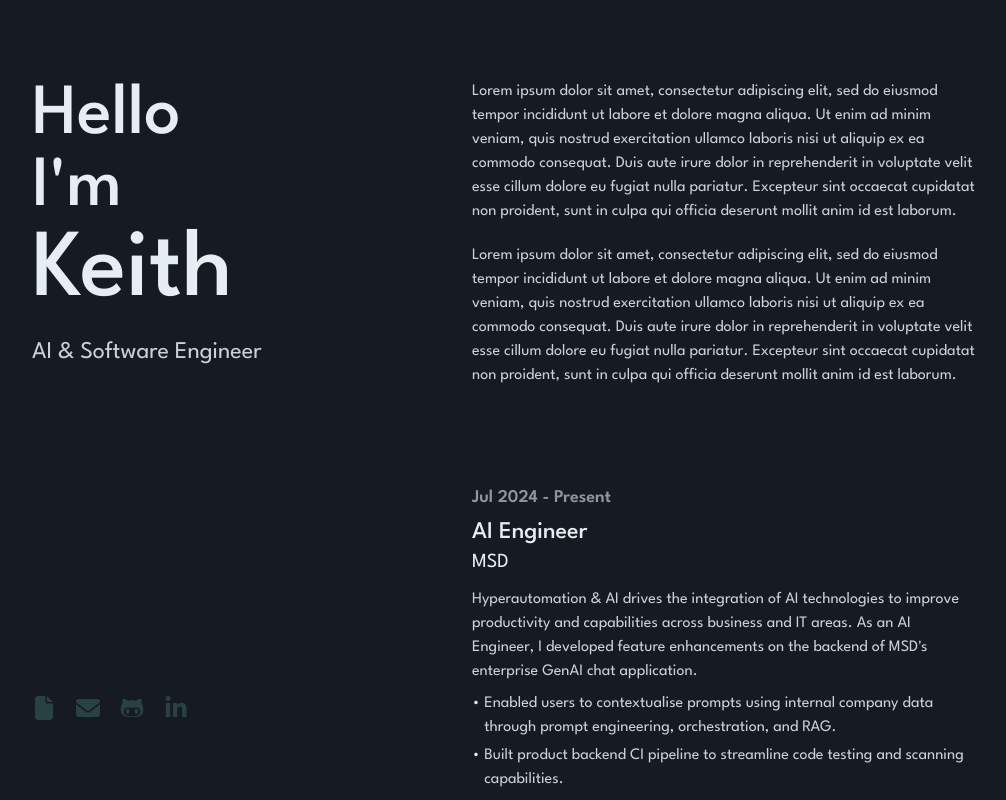
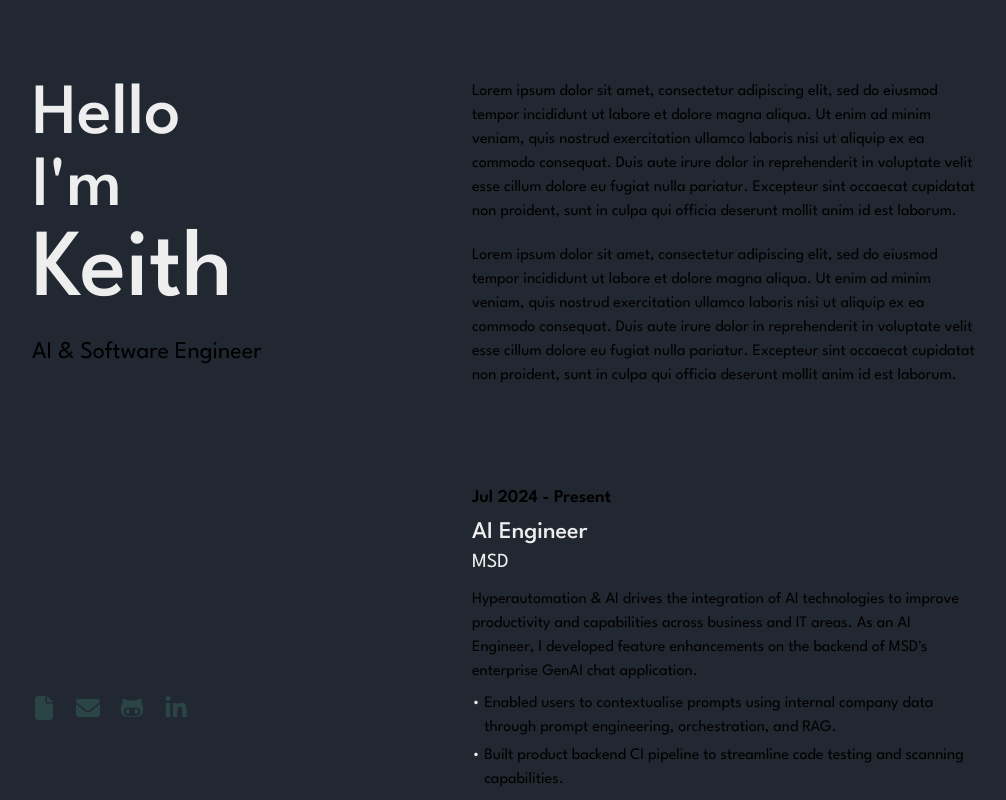
Before and after one commit to keithchewzk/heyitskeith, a React (Create React App) app: page / in a window 1280 px wide. Shown: the top 800 px of the page, without its empty margins (136-1142 px from the left). Built offline with nearby package versions, Linux system fonts and the light colour scheme.

Commit message:
change colours

```diff
--- a/src/App.css
+++ /dev/null
@@ -1,26 +0,0 @@
-/* .app {
-    background-color: var(--app-background-color);
-    transition: background-color 0.25s ease-in-out;
-} */
-
-.appBody {
-    display: flex;
-    justify-content: flex-end;
-    max-width: 65rem;
-    gap: 1rem;
-    margin: auto;
-    padding: 0 6rem 0 6rem;
-}
-
-.appLeft {
-    padding: 6rem 0 6rem 0;
-    width: 50%;
-    max-height: 50vh;
-    top: 0;
-    position: sticky;
-}
-
-.appRight {
-    margin-top: 6rem;
-    width: 50%;
-}
--- a/src/App.tsx
+++ b/src/App.tsx
@@ -1,4 +1,3 @@
-import "./App.css";
 import Hero from "./components/Hero/Hero";
 // import Interview from "./components/Interview/Interview";
 import About from "./components/About/About";
@@ -11,7 +10,10 @@ function App() {
   // const [selectedSection, setSelectedSection] = useState("About");
 
   return (
-    <div className="bg-background-primary" data-theme={true ? "dark" : "light"}>
+    <div
+      className="bg-background-primary"
+      data-theme={false ? "dark" : "light"}
+    >
       <div className="flex max-w-5xl md:gap-20 m-auto px-10 flex-col md:flex-row">
         <div className="flex flex-col justify-between w-full pt-20 md:w-5/12 md:sticky md:top-0 md:pb-20 md:max-h-screen">
           {/* <AppBar isDark={isDark} setIsDark={setIsDark} /> */}
--- a/src/index.css
+++ b/src/index.css
@@ -3,13 +3,12 @@
 @tailwind utilities;
 
 :root {
-  --background-primary: #161B22;
-  --background-secondary: #0D1117;
-  --text-primary: #E6EDF3;
-  --text-secondary: #C9D1D9;
-  --text-tertiary: #8d96a0;
+  --background-primary: #222831;
+  --background-secondary: #393E46;
+  --text-primary: #eeeeee;
+  --text-muted: #edededd9;
   --button-primary: #238636;
-  --button-secondary: #21262D;
+  --button-secondary: #626974;
   --border-primary: #30363D;
   --border-selected: #f78166;
   --field-primary: #161B22;
```
